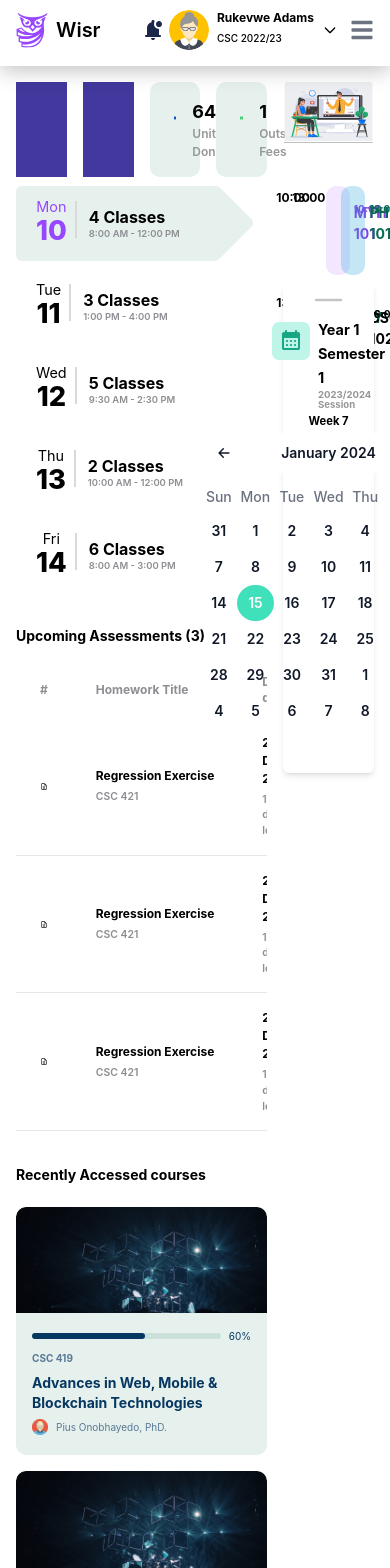
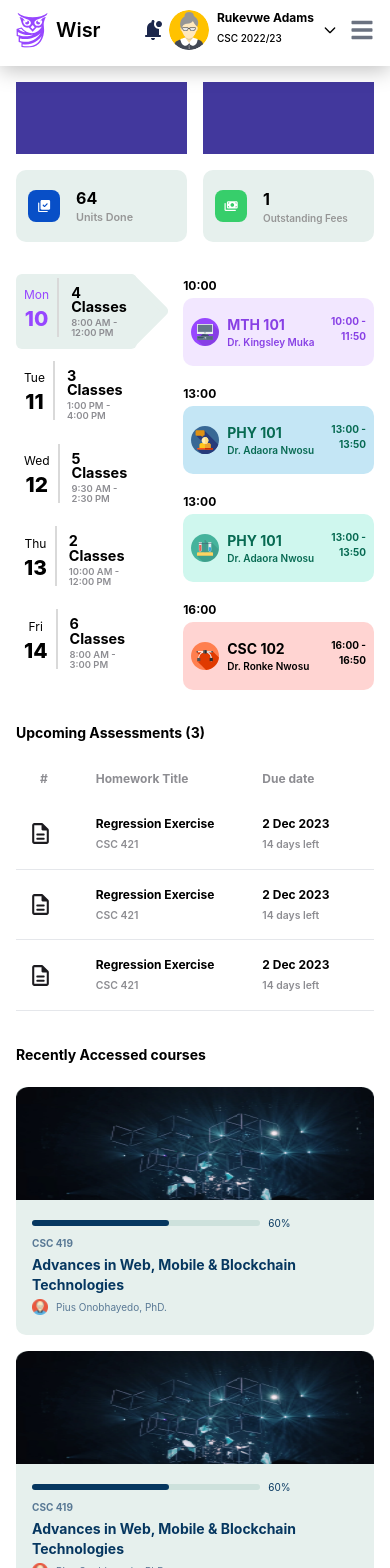
Before and after one commit to SILMS-Project/silms-nest-react, a React (Vite) app in the folder apps/silms-frontend/: page /student-dashboard in a window 390 px wide. Shown: the top 1568 px of the page. Built offline with nearby package versions, Linux system fonts and the light colour scheme.

Commit message:
workeed on screen responsiveness on student dashboard

```diff
--- a/apps/silms-frontend/src/components/ScheduleItemsLabel.tsx
+++ b/apps/silms-frontend/src/components/ScheduleItemsLabel.tsx
@@ -23,7 +23,7 @@ const ScheduleItemsLabel = ({
 
   return (
     <div
-      className="flex flex-row pl-0 relative space-x-3 rounded-md px-5 cursor-pointer  h-[74.954px] w-[228.323px]"
+      className="flex flex-row pl-0 relative space-x-3 rounded-md px-5 cursor-pointer  h-[74.954px] w-full"
       onClick={handleClick}
     >
       <div
@@ -32,18 +32,18 @@ const ScheduleItemsLabel = ({
         } pb-2 `}
       >
         <div
-          className={`flex flex-col pl-5 ${
+          className={`flex flex-col pl-2 sm:pl-5 ${
             isSelectedSchedule === id ? "text-[#9747FF]" : "text-black"
           } items-center mr-2`}
         >
-          <p className="text-[0.9rem]">{day}</p>
-          <p className="font-extrabold text-[1.7rem]">{date}</p>
+          <p className="sm:text-[0.9rem] text-[0.75rem]">{day}</p>
+          <p className="font-extrabold sm:text-[1.7rem] text-[1.3rem]">{date}</p>
         </div>
-        <div className="flex flex-col gap-1 border-l-2 border-[#D9D9D9] pl-3">
-          <p className="text-[#000] text-[0.8.6rem] font-bold pt-2 leading-none">
+        <div className="flex flex-col gap-1 border-l-2 border-[#D9D9D9] pl-3 pr-6">
+          <p className="text-[#000] text-[0.9rem] sm:text-[1rem] font-bold pt-2 leading-none ">
             {classes} Classes
           </p>
-          <p className="text-[#8D8D92] text-[0.59rem] font-semibold leading-none">
+          <p className="text-[#8D8D92] text-[0.59rem] font-semibold leading-none ">
             {time}
           </p>
         </div>
--- a/apps/silms-frontend/src/components/ScheduleUnit.tsx
+++ b/apps/silms-frontend/src/components/ScheduleUnit.tsx
@@ -10,16 +10,16 @@ interface LayoutProps {
 
 const ScheduleUnit = (props: LayoutProps) => {
   return (
-    <div className="flex flex-row space-x-4 w-full">
+    <div className="flex flex-col sm:flex-row sm:space-x-4 w-full">
       <div>
         <p className="font-bold text-[0.75rem]">{props.startTime}</p>
       </div>
       <div
-        className={`rounded-[0.625rem] flex flex-row ${props.textColor} ${props.bg} items-center w-full gap-4 px-3 py-4`}
+        className={`rounded-[0.625rem] flex flex-row ${props.textColor} ${props.bg} items-center w-full gap-2 sm:gap-4 px-2 sm:px-3 py-4`}
       >
         <img
           src={`${props.icon}`}
-          className="w-[2.375rem] h-[2.375rem]"
+          className="sm:w-[2.375rem] sm:h-[2.375rem] w-[1.75rem] h-[1.75rem]"
           alt="schedule unit icon"
         />
 
@@ -32,8 +32,8 @@ const ScheduleUnit = (props: LayoutProps) => {
               {props.lecturerName}
             </p>
           </div>
-          <div className="flex flex-col">
-            <p className="leading-normal whitespace-nowrap text-[0.625rem] font-bold">
+          <div className="flex flex-col text-right w-full">
+            <p className="leading-normal w-full text-[0.625rem] font-bold">
               {props.startTime} - {props.endTime}
             </p>
           </div>
--- a/apps/silms-frontend/src/pages/Users/Student/StudentDashboard.tsx
+++ b/apps/silms-frontend/src/pages/Users/Student/StudentDashboard.tsx
@@ -56,34 +56,34 @@ const StudentDashboard = () => {
         <div className="bg-neutral-600 h-14 w-full">
           {/* //TODO: Implement student dashboard user greeting designs*/}
         </div>
-        <div className="grid grid-cols-7 gap-4">
-          <div className="col-span-5">
+        <div className="flex flex-col lg:grid lg:grid-cols-7 gap-4">
+          <div className="flex flex-col lg:col-span-5">
             <div className="flex flex-col gap-8">
-              <div className="h-[4.5rem] w-full gap-4 grid grid-cols-4">
-                <div className="bg-indigo-800">
+              <div className=" w-full gap-4 grid grid-cols-2 md:grid-cols-4">
+                <div className="bg-indigo-800 h-[4.5rem]">
                   {/* //TODO: Implement student dashboard cgpa display designs*/}
                 </div>
-                <div className="bg-indigo-800">
+                <div className="bg-indigo-800 h-[4.5rem]">
                   {/* //TODO: Implement student dashboard enrolled courses display designs*/}
                 </div>
-                <div className="flex gap-4 rounded-[0.625rem] px-6 py-4 bg-[#E6F0ED]">
-                  <img className="w-[2.5rem] h-[2.5rem]" src="/assets/icons/units-done-icon.svg" />
+                <div className=" h-[4.5rem] flex gap-4 rounded-[0.625rem] px-3 py-2 items-center md:px-6 md:py-4 bg-[#E6F0ED]">
+                  <img className="w-[2rem] md:w-[2.5rem] h-[2rem] md:h-[2.5rem]" src="/assets/icons/units-done-icon.svg" />
                   <div className="flex flex-col">
-                    <p className="text-[#000000] text-[1.125rem] font-bold leading-normal">64</p>
-                    <p className="text-[#969696] text-[0.75rem] font-semibold leading-normal">Units Done</p>
+                    <p className="text-[#000000] text-[1rem] md:text-[1.125rem] font-bold leading-normal">64</p>
+                    <p className="text-[#969696] text-[0.675rem] md:text-[0.75rem] font-semibold leading-normal">Units Done</p>
                   </div>
                 </div>
-                <div className="flex gap-4 rounded-[0.625rem] px-6 py-4 bg-[#E6F0ED]">
-                  <img className="w-[2.5rem] h-[2.5rem]" src="/assets/icons/outstanding-fees-icon.svg" />
+                <div className="h-[4.5rem] flex gap-4 rounded-[0.625rem] px-3 py-2 items-center md:px-6 md:py-4 bg-[#E6F0ED]">
+                  <img className="w-[2rem] md:w-[2.5rem] h-[2rem] md:h-[2.5rem]" src="/assets/icons/outstanding-fees-icon.svg" />
                   <div className="flex flex-col">
-                    <p className="text-[#000000] text-[1.125rem] font-bold leading-normal">1</p>
-                    <p className="text-[#969696] text-[0.75rem] font-semibold leading-normal">Outstanding Fees</p>
+                    <p className="text-[#000000] text-[1rem] md:text-[1.125rem] font-bold leading-normal">1</p>
+                    <p className="text-[#969696] text-[0.625rem] md:text-[0.75rem] font-semibold leading-normal">Outstanding Fees</p>
                   </div>
                   {/* //TODO: Implement student dashboard outstanding fees display designs*/}
                 </div>
               </div>
-              <div className="flex flex-row space-x-8 w-full">
-                <div className="flex flex-col gap-2">
+              <div className="grid grid-cols-5 sm:grid-cols-7 md:grid-cols-8 space-x-6 sm:space-x-8 w-full">
+                <div className="col-span-2 flex flex-col gap-2">
                   {scheduleLabels.map((schedule) => (
                     <ScheduleItemsLabel
                       key={schedule.id}
@@ -103,7 +103,7 @@ const StudentDashboard = () => {
 
                     )} */}
 
-                <div className="grid grid-cols-2 gap-4 w-full h-fit">
+                <div className=" col-span-3 sm:col-span-5 md:col-span-6 grid md:grid-cols-2 gap-4  h-fit">
                   {scheduleUnits.map(
                     ({
                       scheduleId,
@@ -128,11 +128,10 @@ const StudentDashboard = () => {
                 </div>
               </div>
 
-              <div className="flex flex-col gap-4">
+              <div className="flex flex-col gap-4 ">
                 <p className="text-[#000] text-[0.875rem] font-bold leading-normal"> Upcoming Assessments (3)</p>
 
-
-                <div className="relative overflow-x-auto ">
+               <div className="relative overflow-x-auto">
                   <table className="w-full text-sm text-left rtl:text-right text-gray-500">
                     <thead className="text-xs font-bold text-[#8D8D92]">
                       <tr>
@@ -149,13 +148,12 @@ const StudentDashboard = () => {
                           Status
                         </th>
                         <th scope="col" className="px-6 py-3">
-                          {/* <span className="sr-only">Edit</span> */}
                         </th>
                       </tr>
                     </thead>
                     <tbody>
                       <tr className="bg-white border-b dark:bg-gray-800 dark:border-gray-700 hover:bg-gray-50 dark:hover:bg-gray-600">
-                        <td className="px-6 py-4">
+                        <td className="px-3 py-2 sm:px-6 sm:py-4">
                           <img className="w-[1.5625rem] h-[1.5625rem]" src="/assets/icons/description-icon.svg" />
                         </td>
                         <th scope="row" className="px-6 py-4 font-medium text-black whitespace-nowrap dark:text-white">
@@ -166,7 +164,7 @@ const StudentDashboard = () => {
                         </th>
 
                         <td className="px-6 py-4">
-                          <div className="flex flex-col gap-1">
+                          <div className="flex flex-col gap-1 whitespace-nowrap">
                             <p className="text-[#000] text-[0.75rem] font-bold leading-normal">2 Dec 2023</p>
                             <p className="text-[#8D8D92] text-[0.65rem] font-semibold leading-normal">14 days left</p>
                           </div>
@@ -175,11 +173,11 @@ const StudentDashboard = () => {
                           <img className="w-[1.5625rem] h-[1.5625rem]" src="/assets/icons/clock-loader-icon.svg" />
                         </td>
                         <td className="px-6 py-4 ">
-                          <button className="px-4 py-1 flex justify-center items-center rounded-[0.3125rem] bg-[#7FEAD1]" style={{ boxShadow: "4px 4px 6px 0px rgba(0, 0, 0, 0.15)" }}><p className=" text-[#063760] text-[0.75rem] font-bold leading-normal">View Exercise</p></button>
+                          <button className="px-4 py-1 flex whitespace-nowrap justify-center items-center rounded-[0.3125rem] bg-[#7FEAD1]" style={{ boxShadow: "4px 4px 6px 0px rgba(0, 0, 0, 0.15)" }}><p className=" text-[#063760] text-[0.75rem] font-bold leading-normal">View Exercise</p></button>
                         </td>
                       </tr>
                       <tr className="bg-white border-b dark:bg-gray-800 dark:border-gray-700 hover:bg-gray-50 dark:hover:bg-gray-600">
-                        <td className="px-6 py-4">
+                        <td className="px-3 py-2 sm:px-6 sm:py-4">
                           <img className="w-[1.5625rem] h-[1.5625rem]" src="/assets/icons/description-icon.svg" />
                         </td>
                         <th scope="row" className="px-6 py-4 font-medium text-black whitespace-nowrap dark:text-white">
@@ -190,7 +188,7 @@ const StudentDashboard = () => {
                         </th>
 
                         <td className="px-6 py-4">
-                          <div className="flex flex-col gap-1">
+                          <div className="flex flex-col gap-1 whitespace-nowrap">
                             <p className="text-[#000] text-[0.75rem] font-bold leading-normal">2 Dec 2023</p>
                             <p className="text-[#8D8D92] text-[0.65rem] font-semibold leading-normal">14 days left</p>
                           </div>
@@ -199,11 +197,11 @@ const StudentDashboard = () => {
                           <img className="w-[1.5625rem] h-[1.5625rem]" src="/assets/icons/clock-loader-icon.svg" />
                         </td>
                         <td className="px-6 py-4 ">
-                          <button className="px-4 py-1 flex justify-center items-center rounded-[0.3125rem] bg-[#7FEAD1]" style={{ boxShadow: "4px 4px 6px 0px rgba(0, 0, 0, 0.15)" }}><p className=" text-[#063760] text-[0.75rem] font-bold leading-normal">View Exercise</p></button>
+                          <button className="px-4 py-1 flex whitespace-nowrap justify-center items-center rounded-[0.3125rem] bg-[#7FEAD1]" style={{ boxShadow: "4px 4px 6px 0px rgba(0, 0, 0, 0.15)" }}><p className=" text-[#063760] text-[0.75rem] font-bold leading-normal">View Exercise</p></button>
                         </td>
                       </tr>
                       <tr className="bg-white border-b dark:bg-gray-800 dark:border-gray-700 hover:bg-gray-50 dark:hover:bg-gray-600">
-                        <td className="px-6 py-4">
+                        <td className="px-3 py-2 sm:px-6 sm:py-4">
                           <img className="w-[1.5625rem] h-[1.5625rem]" src="/assets/icons/description-icon.svg" />
                         </td>
                         <th scope="row" className="px-6 py-4 font-medium text-black whitespace-nowrap dark:text-white">
@@ -214,7 +212,7 @@ const StudentDashboard = () => {
                         </th>
 
                         <td className="px-6 py-4">
-                          <div className="flex flex-col gap-1">
+                          <div className="flex flex-col gap-1 whitespace-nowrap">
                             <p className="text-[#000] text-[0.75rem] font-bold leading-normal">2 Dec 2023</p>
                             <p className="text-[#8D8D92] text-[0.65rem] font-semibold leading-normal">14 days left</p>
                           </div>
@@ -223,14 +221,13 @@ const StudentDashboard = () => {
                           <img className="w-[1.5625rem] h-[1.5625rem]" src="/assets/icons/clock-loader-icon.svg" />
                         </td>
                         <td className="px-6 py-4 ">
-                          <button className="px-4 py-1 flex justify-center items-center rounded-[0.3125rem] bg-[#7FEAD1]" style={{ boxShadow: "4px 4px 6px 0px rgba(0, 0, 0, 0.15)" }}><p className=" text-[#063760] text-[0.75rem] font-bold leading-normal">View Exercise</p></button>
+                          <button className="px-4 py-1 flex whitespace-nowrap justify-center items-center rounded-[0.3125rem] bg-[#7FEAD1]" style={{ boxShadow: "4px 4px 6px 0px rgba(0, 0, 0, 0.15)" }}><p className=" text-[#063760] text-[0.75rem] font-bold leading-normal">View Exercise</p></button>
                         </td>
                       </tr>
 
                     </tbody>
                   </table>
                 </div>
-
 
               </div>
 
@@ -240,14 +237,14 @@ const StudentDashboard = () => {
                     Recently Accessed courses
                   </p>
                 </div>
-                <div className="grid lg:grid-cols-3 md:grid-cols-2 grid-cols-1  h-full gap-4">
+                <div className="grid sm:grid-cols-2 md:grid-cols-3  h-full gap-4">
                   {[0, 1, 2].map((_, index) => (
                     // <Link to={"/"}>
                     <div
                       key={index}
                       className="bg-custom-secondary-3 rounded-[0.625rem] h-auto w-full"
                     >
-                      <div className="flex flex-col h-full items-center">
+                      <div className="flex flex-col h-full sm:items-center">
                         <img
                           src="/assets/images/course-image1.png"
                           className="w-full h-[7.0625rem] rounded-t-[0.625rem]"
@@ -255,7 +252,7 @@ const StudentDashboard = () => {
 
                         <div className="flex flex-col h-full p-4 justify-between leading-normal">
                           <div className="flex items-center">
-                            <div className="w-full bg-custom-secondary-2 rounded-full h-1.5 dark:bg-gray-700">
+                            <div className="w-[70%] sm:w-full bg-custom-secondary-2 rounded-full h-1.5 dark:bg-gray-700">
                               <div
                                 className={`bg-custom-primary-1 h-1.5 w-[60%] rounded-full`}
                               ></div>
@@ -288,15 +285,15 @@ const StudentDashboard = () => {
               </div>
             </div>
           </div>
-          <div className="col-span-2 h-[40rem] relative">
-            <div className="">
+          <div className="w-full lg:col-span-2 lg:relative">
+            <div className="w-full lg:flex hidden">
               <img
                 src="/assets/icons/SILMS_DashB_Illustration.svg"
                 alt="Dashboard Illustartion"
                 className="w-full"
               />
             </div>
-            <div className="flex flex-col bg-white border-[#666666] shadow-md rounded-md z-2 absolute top-[200px] h-50 w-full left-0 z-2">
+            <div className="flex flex-col bg-white border-[#666666] shadow-md rounded-md lg:absolute lg:top-[200px] h-50 w-full lg:left-0">
               <div className="flex justify-center py-4">
                 <LineIcon />
               </div>
@@ -315,7 +312,7 @@ const StudentDashboard = () => {
                 <p className="font-bold text-[0.7rem]">Week 7</p>
               </div>
               <Datepicker
-                className="flex w-full justify-center shadow-none pb-10"
+                className="flex w-full justify-center shadow-none pb-10 overflow-x-auto"
                 inline={true}
                 showClearButton={false}
                 showTodayButton={false}
```
